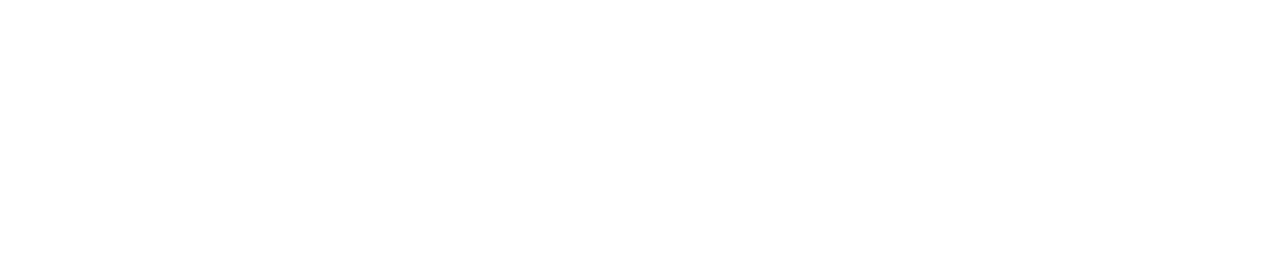
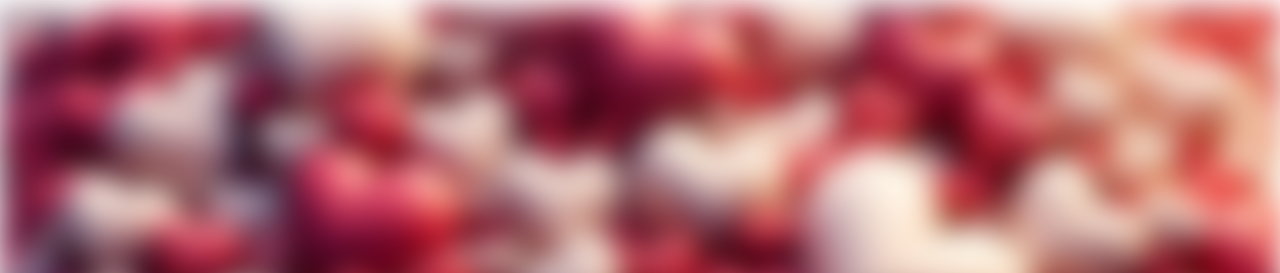
Before and after one commit to chenwill98/valentines_2024, a plain HTML site: page index.html in a window 1280 px wide. Shown: the top 273 px of the page. Drawn offline with Linux system fonts and the light colour scheme; a web font is replaced by a local one.

Commit message:
Another fix

```diff
--- a/css/style.css
+++ b/css/style.css
@@ -17,7 +17,7 @@ body {
     position: absolute;
     height: 100%;
     width: 100%;
-    background-image: url('images/0.webp');
+    background-image: url('../images/0.webp');
     background-size: cover;
     background-position: center;
     filter: blur(15px);
--- a/index.html
+++ b/index.html
@@ -4,7 +4,7 @@
     <meta charset="UTF-8">
     <meta name="viewport" content="width=device-width, initial-scale=1.0">
     <title>To Pratyusha</title>
-    <link rel="icon" href='images/1.ico' type="image/x-icon">
+    <!-- <link rel="shortcut icon" type="image/x-icon" href='favicon.ico'> -->
     <link rel="stylesheet" href="css/style.css">
     <link href="https://fonts.cdnfonts.com/css/romantic" rel="stylesheet">
 </head>
```
Also changed, not shown: favicon.ico (renamed from images/1.ico), 1 other file.
